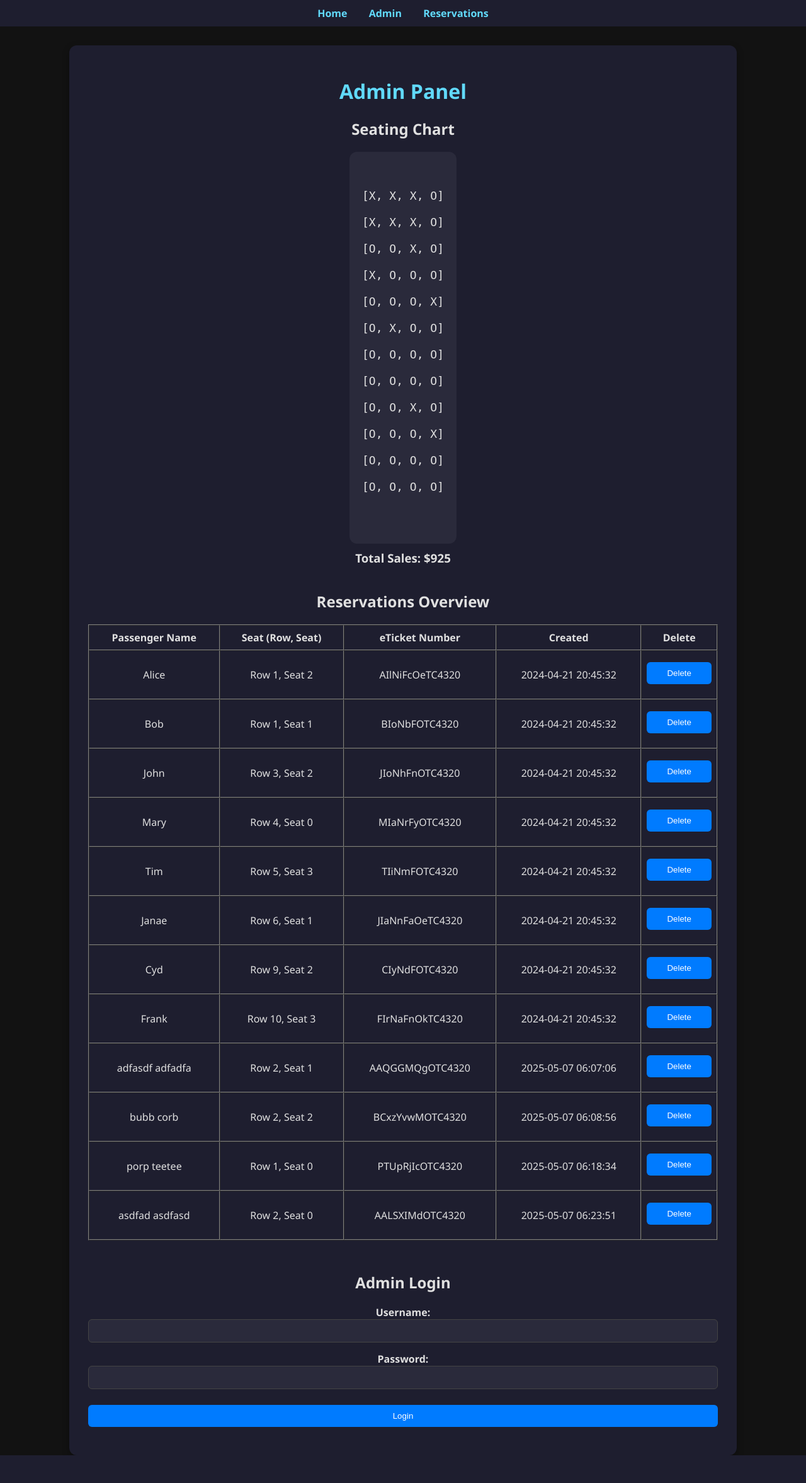
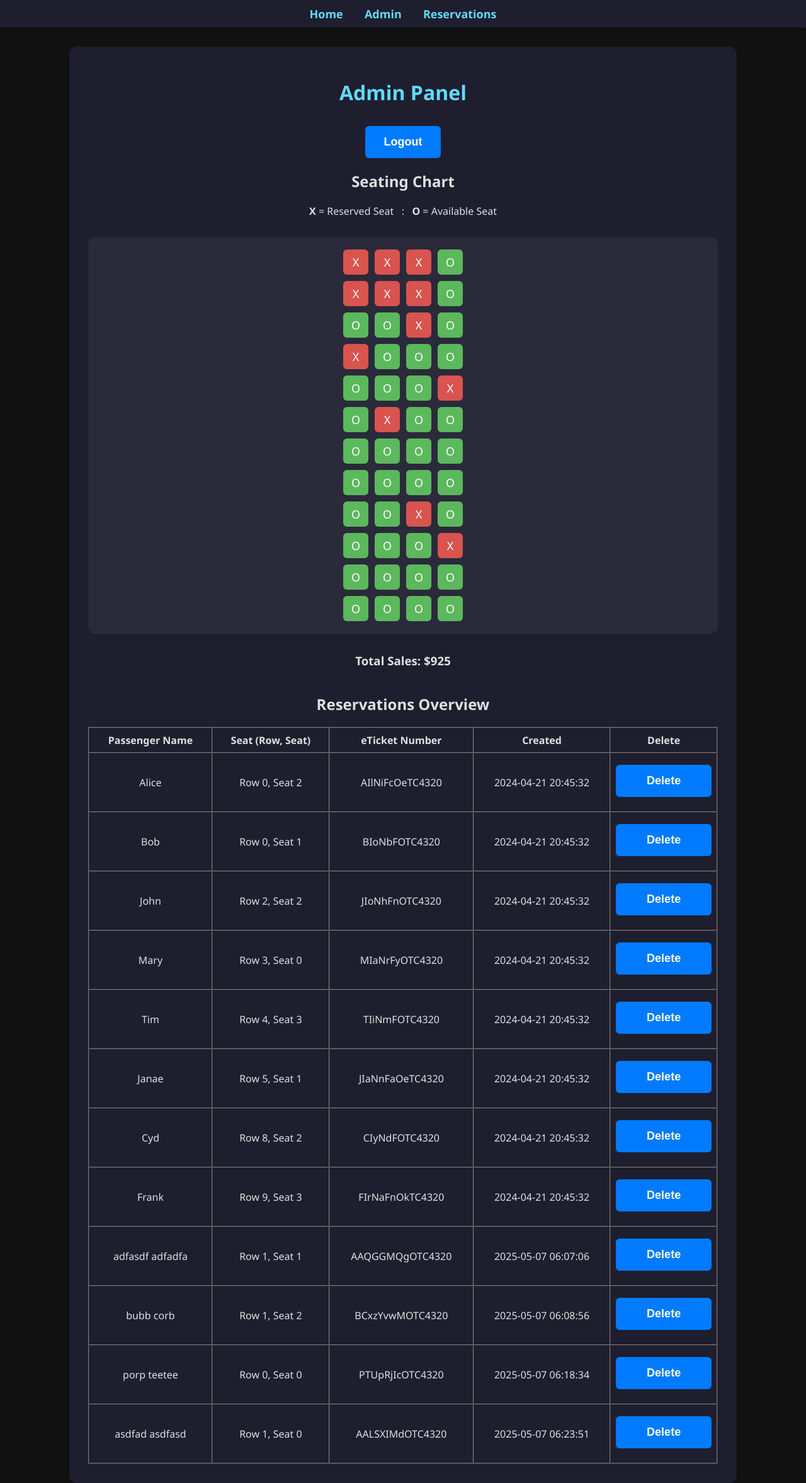
Before and after one commit to llostinthesauce/softwareengineeringfinal, a Flask app: page /admin in a window 1280 px wide. Shown: the whole page at 63% size. Before the commit the page ends 2310 px from the top, so only its background shows below. Run offline with Flask 3, Linux system fonts and the light colour scheme; a user stored in the database is signed in.

Commit message:
cleaned up logic and added more detailed chart and reindexed admin to have 0,0 as base and added logout feature

```diff
--- a/app.py
+++ b/app.py
@@ -1,8 +1,8 @@
-# FINAL STRUCTURED app.py
-
 from flask import Flask, render_template, request, redirect, url_for, flash, session
 from flask_sqlalchemy import SQLAlchemy
 import os
+import random
+import string
 
 # =============================
 # SETUP
@@ -12,7 +12,7 @@ app = Flask(__name__)
 app.secret_key = 'your_secret_key_here'
 
 basedir = os.path.abspath(os.path.dirname(__file__))
-app.config['SQLALCHEMY_DATABASE_URI'] = 'sqlite:///' + os.path.join(basedir, 'reservations.db')
+app.config['SQLALCHEMY_DATABASE_URI'] = f"sqlite:///{os.path.join(basedir, 'reservations.db')}"
 app.config['SQLALCHEMY_TRACK_MODIFICATIONS'] = False
 
 db = SQLAlchemy(app)
@@ -43,6 +43,21 @@ def get_cost_matrix():
     """Generate the 12x4 seat cost matrix."""
     return [[100, 75, 50, 100] for _ in range(12)]
 
+def generate_eticket(first_name, last_name):
+    """Generate a random e-ticket number."""
+    initials = first_name[0].upper() + last_name[0].upper()
+    random_letters = ''.join(random.choice(string.ascii_letters) for _ in range(6))
+    suffix = "OTC4320"
+    return f"{initials}{random_letters}{suffix}"
+
+def build_seating_chart(reservations):
+    """Create a 12x4 seating chart with 'O' for available and 'X' for reserved seats."""
+    seating_chart = [['O' for _ in range(4)] for _ in range(12)]
+    for res in reservations:
+        if 0 <= res.seatRow < 12 and 0 <= res.seatColumn < 4:
+            seating_chart[res.seatRow][res.seatColumn] = 'X'
+    return seating_chart
+
 # =============================
 # ROUTES
 # =============================
@@ -56,24 +71,30 @@ def index():
 def reserve_seat():
     """Seat reservation page."""
     if request.method == "POST":
-        first_name = request.form.get("first_name")
-        last_name = request.form.get("last_name")
-        seat_row = int(request.form.get("seat_row"))
-        seat_column = int(request.form.get("seat_column"))
+        first_name = request.form.get("first_name", "").strip()
+        last_name = request.form.get("last_name", "").strip()
+        seat_row = request.form.get("seat_row")
+        seat_column = request.form.get("seat_column")
 
-        if not (0 <= seat_row <12 and 0 <= seat_column < 4):
-            flash("Invalid seat selection.", "error")
-            return redirect(url_for("reserve"))
+        # Validate seat row and column input
+        try:
+            seat_row = int(seat_row)
+            seat_column = int(seat_column)
+            if not (0 <= seat_row < 12 and 0 <= seat_column < 4):
+                flash("Invalid seat selection. Row must be 0-11 and column must be 0-3.", "error")
+                return redirect(url_for("reserve_seat"))
+        except (ValueError, TypeError):
+            flash("Please enter valid numeric values for seat row and column.", "error")
+            return redirect(url_for("reserve_seat"))
 
-        existing = Reservation.query.filter_by(seatRow=seat_row, seatColumn=seat_column)
-        if existing:
+        # Check if seat is already taken
+        if Reservation.query.filter_by(seatRow=seat_row, seatColumn=seat_column).first():
             flash("Seat is already taken. Please choose another seat.", "error")
             return redirect(url_for("reserve_seat"))
 
-        e_ticket = f"{first_name[0].upper()}{last_name[0].upper()}-{seat_row + 1}{seat_column + 1}"
-
+        # Create reservation
+        e_ticket = generate_eticket(first_name, last_name)
         passenger_name = f"{first_name} {last_name}"
-
         new_reservation = Reservation(
             passengerName=passenger_name,
             seatRow=seat_row,
@@ -84,47 +105,33 @@ def reserve_seat():
         db.session.commit()
 
         flash(f"Reservation successful! Your e-ticket code is {e_ticket}", "success")
-        return redirect(url_for("reserve"))
+        return redirect(url_for("reserve_seat"))
 
+    # Build seating chart for display
     reservations = Reservation.query.all()
-
-    # Start with fresh 12x4 matrix (copy structure)
-    base_matrix = get_cost_matrix()
-    seating_chart = [['O' for _ in range(4)] for _ in range(12)]  # only showing O/X, not prices
-
-    # Mark reserved seats
-    for res in reservations:
-        if 0 <= res.seatRow < 12 and 0 <= res.seatColumn < 4:
-            seating_chart[res.seatRow][res.seatColumn] = 'X'
+    seating_chart = build_seating_chart(reservations)
 
     return render_template("reserve.html", seating_chart=seating_chart)
 
 @app.route("/admin", methods=["GET", "POST"])
 def admin():
+    """Admin login and dashboard."""
     if request.method == "POST":
-        username = request.form["username"].strip()
-        password = request.form["password"].strip()
+        username = request.form.get("username", "").strip()
+        password = request.form.get("password", "").strip()
 
         if not username or not password:
             return render_template("admin.html", error="Please enter both username and password.")
 
-        admin = Admin.query.filter_by(username=username, password=password).first()
-
-        if admin:
+        if Admin.query.filter_by(username=username, password=password).first():
             session['admin_logged_in'] = True
         else:
             return render_template("admin.html", error="Invalid username/password combination.")
 
     if session.get('admin_logged_in'):
         reservations = Reservation.query.all()
-        cost_matrix = get_cost_matrix()
-        seating_chart = [['O' for _ in range(4)] for _ in range(12)]
-        total_sales = 0
-
-        for res in reservations:
-            row, col = res.seatRow, res.seatColumn
-            seating_chart[row][col] = 'X'
-            total_sales += cost_matrix[row][col]
+        seating_chart = build_seating_chart(reservations)
+        total_sales = sum(get_cost_matrix()[res.seatRow][res.seatColumn] for res in reservations)
 
         return render_template("admin.html",
                                reservations=reservations,
@@ -135,11 +142,19 @@ def admin():
 
 @app.route("/delete_reservation/<int:reservation_id>", methods=["POST"])
 def delete_reservation(reservation_id):
+    """Delete a reservation."""
     reservation = Reservation.query.get_or_404(reservation_id)
     db.session.delete(reservation)
     db.session.commit()
-    flash("Success. The Reservation for {first_name} was successfully deleted.")
+    flash("Reservation successfully deleted.", "admin")
     return redirect(url_for('admin'))
+
+@app.route("/logout", methods=["POST"])
+def logout():
+    """Log out the admin."""
+    session.pop("admin_logged_in", None)
+    flash("You have been logged out.", "admin")
+    return redirect(url_for("admin"))
 
 # =============================
 # MAIN
--- a/static/styles.css
+++ b/static/styles.css
@@ -16,6 +16,7 @@ body {
     background-color: #1e1e2f;
     padding: 10px 0;
     text-align: center;
+    box-shadow: 0 4px 12px rgba(0, 0, 0, 0.3);
 }
 
 .menu a {
@@ -23,10 +24,15 @@ body {
     text-decoration: none;
     margin: 0 15px;
     font-weight: bold;
+    font-size: 18px;
+}
+
+.menu a:hover {
+    color: #ffffff;
 }
 
 /* Main Container */
-.div-container {
+.div-container, .splash-container {
     width: 90%;
     max-width: 1000px;
     background-color: #1e1e2f;
@@ -66,13 +72,15 @@ input, select {
 input[type="submit"], button, a.button {
     background-color: #007bff;
     color: #ffffff;
-    padding: 10px 16px;
+    padding: 15px 30px;
     border: none;
     border-radius: 6px;
     text-decoration: none;
     cursor: pointer;
     transition: background-color 0.3s ease;
     margin-top: 10px;
+    font-size: 18px;
+    font-weight: bold;
 }
 
 input[type="submit"]:hover,
@@ -99,3 +107,66 @@ img {
     border: 2px solid #61dafb;
     border-radius: 8px;
 }
+
+/* Seating Chart */
+.seating-chart {
+    display: grid;
+    grid-template-columns: repeat(4, 40px);
+    gap: 10px;
+    background-color: #2a2a3b;
+    padding: 20px;
+    border-radius: 12px;
+    margin: 30px auto; /* Centering the grid */
+    justify-content: center; /* Center content */
+}
+
+.seating-chart span {
+    display: inline-block;
+    width: 40px;
+    height: 40px;
+    text-align: center;
+    line-height: 40px;
+    background-color: #444;
+    color: #fff;
+    border-radius: 6px;
+    font-size: 18px;
+}
+
+.seating-chart .reserved {
+    background-color: #d9534f;
+}
+
+.seating-chart .available {
+    background-color: #5cb85c;
+}
+
+/* Splash Container */
+.splash-container {
+    display: flex;
+    flex-direction: column;
+    align-items: center;
+    justify-content: center;
+    min-height: 60vh;
+    text-align: center;
+}
+
+/* Menu Buttons */
+.menu-buttons {
+    margin-top: 20px;
+}
+
+.menu-buttons button {
+    background-color: #5cb85c;
+    color: #ffffff;
+    border: none;
+    padding: 15px 30px;
+    border-radius: 6px;
+    font-size: 18px;
+    cursor: pointer;
+    margin: 10px;
+    transition: background-color 0.3s;
+}
+
+.menu-buttons button:hover {
+    background-color: #4cae4c;
+}
--- a/templates/admin.html
+++ b/templates/admin.html
@@ -18,28 +18,36 @@
     <div class="div-container">
         <h1>Admin Panel</h1>
 
-        <!-- Error Code -->
+        <!-- Error Messages -->
         {% if error %}
         <p style="color: red;">{{ error }}</p>
         {% endif %}
 
         {% if session.get('admin_logged_in') %}
+
+            <!-- Logout Button -->
+            <form method="POST" action="{{ url_for('logout') }}" style="margin-bottom: 20px;">
+                <button type="submit">Logout</button>
+            </form>
+
             <!-- Seating Chart -->
-<h2>Seating Chart</h2>
-<div style="background-color: #2a2a3b; padding: 20px; border-radius: 12px; display: inline-block;">
-    <pre style="font-size: 18px; text-align: left;">
-{% for row in seating_chart %}
-[{{ row | join(', ') }}]
-{% endfor %}
-    </pre>
-</div>
+            <h2>Seating Chart</h2>
+            <p><strong>X</strong> = Reserved Seat &nbsp; : &nbsp; <strong>O</strong> = Available Seat</p>
 
-
-
-            </pre>
+            <div class="seating-chart">
+                {% for row in seating_chart %}
+                    {% for seat in row %}
+                        {% if seat == 'X' %}
+                            <span class="reserved">X</span>
+                        {% else %}
+                            <span class="available">O</span>
+                        {% endif %}
+                    {% endfor %}
+                {% endfor %}
+            </div>
 
             <!-- Total Sales -->
-            <h3 style="margin-top: 10px;">Total Sales: ${{ total_sales }}</h3>
+            <h3 style="margin-top: 20px;">Total Sales: ${{ total_sales }}</h3>
 
             <!-- Reservations Overview -->
             <h2 style="margin-top: 40px;">Reservations Overview</h2>
@@ -56,7 +64,7 @@
                     {% for res in reservations %}
                     <tr>
                         <td>{{ res.passengerName }}</td>
-                        <td>Row {{ res.seatRow + 1}}, Seat {{ res.seatColumn }}</td>
+                        <td>Row {{ res.seatRow }}, Seat {{ res.seatColumn }}</td>
                         <td>{{ res.eTicketNumber }}</td>
                         <td>{{ res.created }}</td>
                         <td>
@@ -72,17 +80,19 @@
             {% endif %}
         {% endif %}
 
-        <!-- Admin Login Form at the bottom -->
+        <!-- Admin Login Form (only if not logged in) -->
+        {% if not session.get('admin_logged_in') %}
         <h2 style="margin-top: 50px;">Admin Login</h2>
         <form method="POST" action="{{ url_for('admin') }}">
-            <label for="username">Username:</label>
-            <input type="text" name="username" id="username" required>
+            <label for="username">Username:</label><br>
+            <input type="text" name="username" id="username" required><br><br>
 
-            <label for="password">Password:</label>
-            <input type="password" name="password" id="password" required>
+            <label for="password">Password:</label><br>
+            <input type="password" name="password" id="password" required><br><br>
 
             <input type="submit" value="Login">
         </form>
+        {% endif %}
     </div>
 
 </body>
```
Also changed, not shown: templates/reserve.html (+20 -7 lines), reservations.db.
